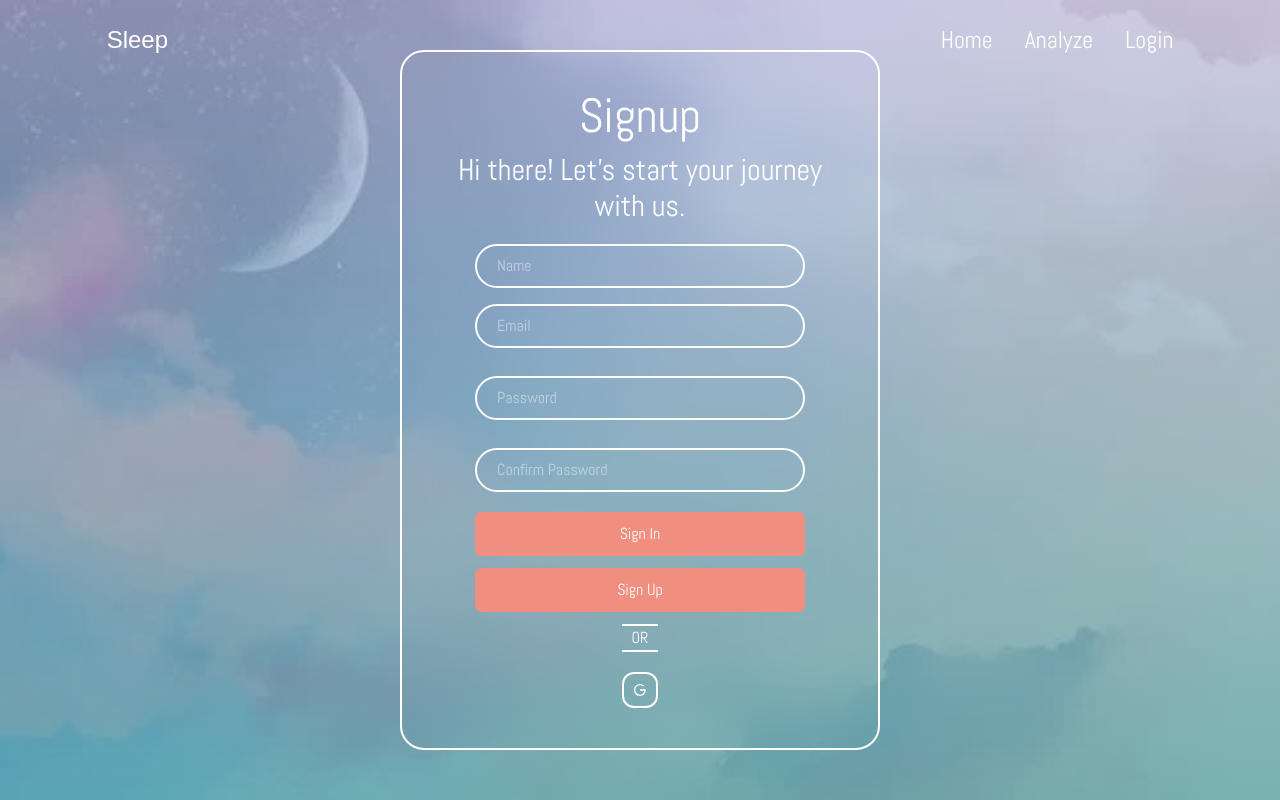
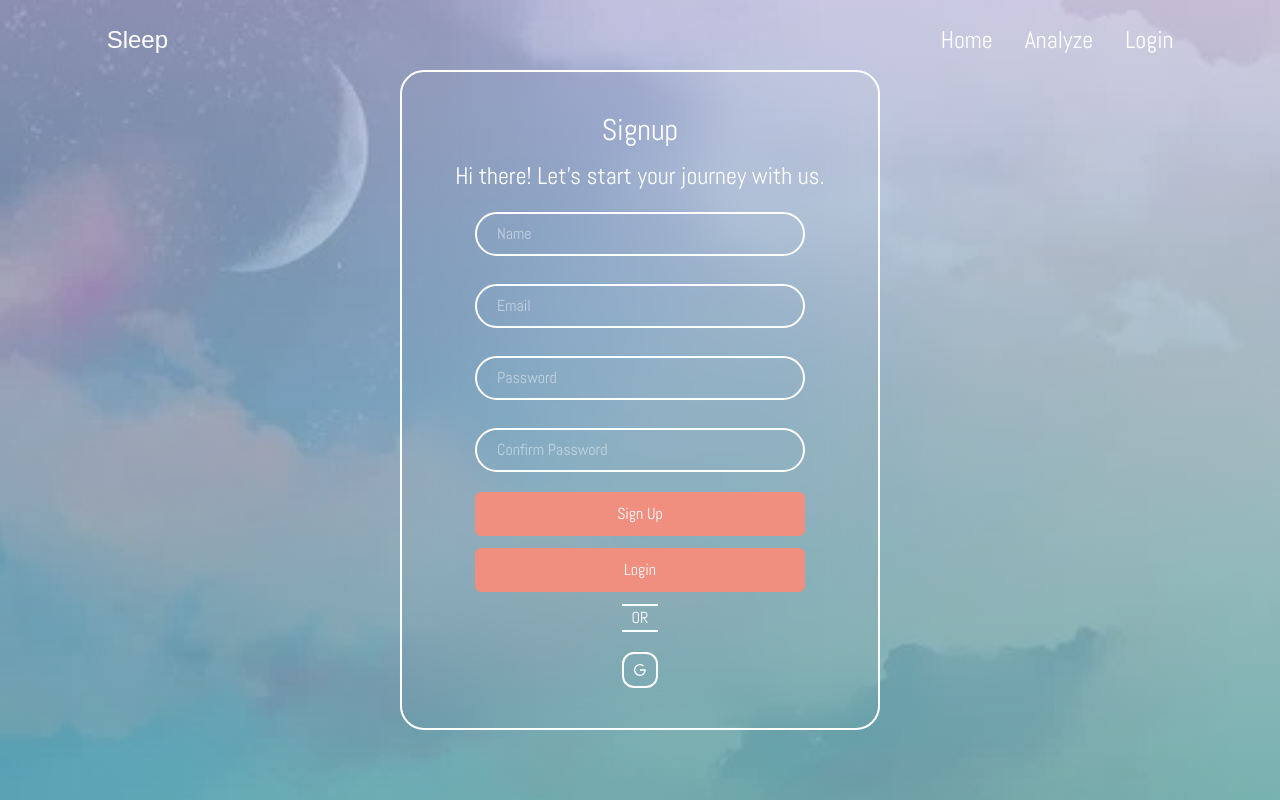
Before and after one commit to Ajaiah-D/HunterCapstoneSpring2025, a React (Vite) app in the folder sleepanalyzer/: page /Signup in a window 1280 px wide. Built offline with nearby package versions, Linux system fonts and the light colour scheme; no server answers; a web font is replaced by a local one.

Commit message:
respaced code to make it look more neat

```diff
--- a/sleepanalyzer/src/pages/Signup.tsx
+++ b/sleepanalyzer/src/pages/Signup.tsx
@@ -36,7 +36,6 @@ const Signup = (props: Props) => {
         e.preventDefault();
         try {
             setLoading(true);
-          console.log("Let's start!")
             await googleSignIn();
             console.log("User Info Google: ", userInfo);
             navigate("/profile");
@@ -57,7 +56,6 @@ const Signup = (props: Props) => {
         setLoading(true);
         try {
             if (userInfo.password !== userInfo.confirmPassword) {
-            console.log(error);
                 setLoading(false);
                 return setError("Passwords MUST match. Please confirm your password again.")
             }
@@ -79,7 +77,8 @@ const Signup = (props: Props) => {
     }
 
     return (
-    <section className={`h-screen
+        <section
+          className={`h-screen
                       flex
                       ${flexDirection}
                       justify-center
@@ -90,24 +89,31 @@ const Signup = (props: Props) => {
                       p-15`}
           id="login"
         >
-      <div className="border-2
+            <div
+              className="border-2
                       border-white
                         p-5
                         w-[30rem]
                         backdrop-blur-xl
                         bg-transparent
                         rounded-3xl">
-        <form className="flex
+                <form
+                  className="flex
                             flex-col
                             justify-center
                             items-center
                             gap-3
                             p-5"
                 >
-          <h1 className="text-5xl"> Signup </h1>
-          <h2 className="text-3xl"> Hi there! Let's start your journey with us. </h2>
+                    <h1 className="text-3xl">
+                        Signup
+                    </h1>
+                    <h2 className="text-2xl">
+                        Hi there! Let's start your journey with us.
+                    </h2>
                     <div className="w-full">
-            <CustomInput  type="string"
+                        <CustomInput
+                          type="string"
                           placeholder="Name"
                           value={userInfo.displayName}
                           title="name"
@@ -115,7 +121,10 @@ const Signup = (props: Props) => {
                               setUserInfo({ ...userInfo, displayName: e.target.value})
                           }
                         />
-            <CustomInput  type="email"
+                    </div>
+                    <div className="w-full">
+                        <CustomInput
+                          type="email"
                           placeholder="Email"
                           value={userInfo.email}
                           title="Email"
@@ -126,7 +135,8 @@ const Signup = (props: Props) => {
                         {/* <EnvelopeIcon className="w-6 text-white absolute right-25 top-1/3 translate-y-2 translate-3" /> */}
                     </div>
                     <div className="w-full">
-            <CustomInput  type="password"
+                        <CustomInput
+                          type="password"
                           value={userInfo.password}
                           placeholder="Password"
                           title="password"
@@ -137,7 +147,8 @@ const Signup = (props: Props) => {
                         {/* <LockClosedIcon className=" w-6 text-white absolute right-22 bottom-1/2 translate-y-2"/> */}
                     </div>
                     <div className="w-full">
-            <CustomInput  type="password"
+                        <CustomInput
+                          type="password"
                           value={userInfo.confirmPassword}
                           placeholder="Confirm Password"
                           title="password"
@@ -152,11 +163,13 @@ const Signup = (props: Props) => {
                       customization="w-5/6"
                       disabled={loading}
                     >
-            Sign In
+                        Sign Up
                     </CustomButtom>
-          <CustomButtom page="signup"
-                        customization="w-5/6">
-            Sign Up
+                    <CustomButtom
+                      page="login"
+                      customization="w-5/6"
+                    >
+                        Login
                     </CustomButtom>
                     {
                       error &&
```
Lines whose indentation alone changed are shown as unchanged.
